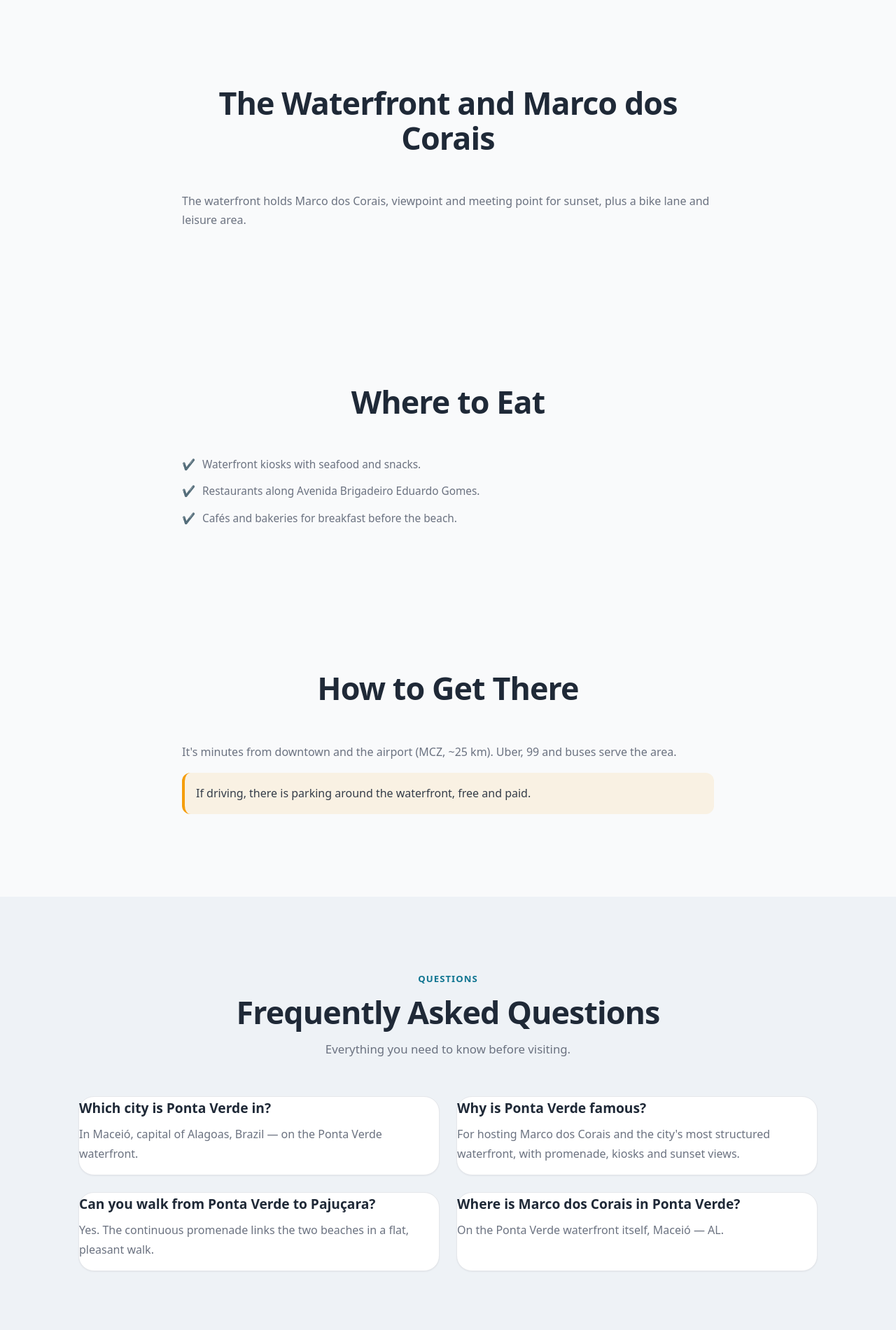
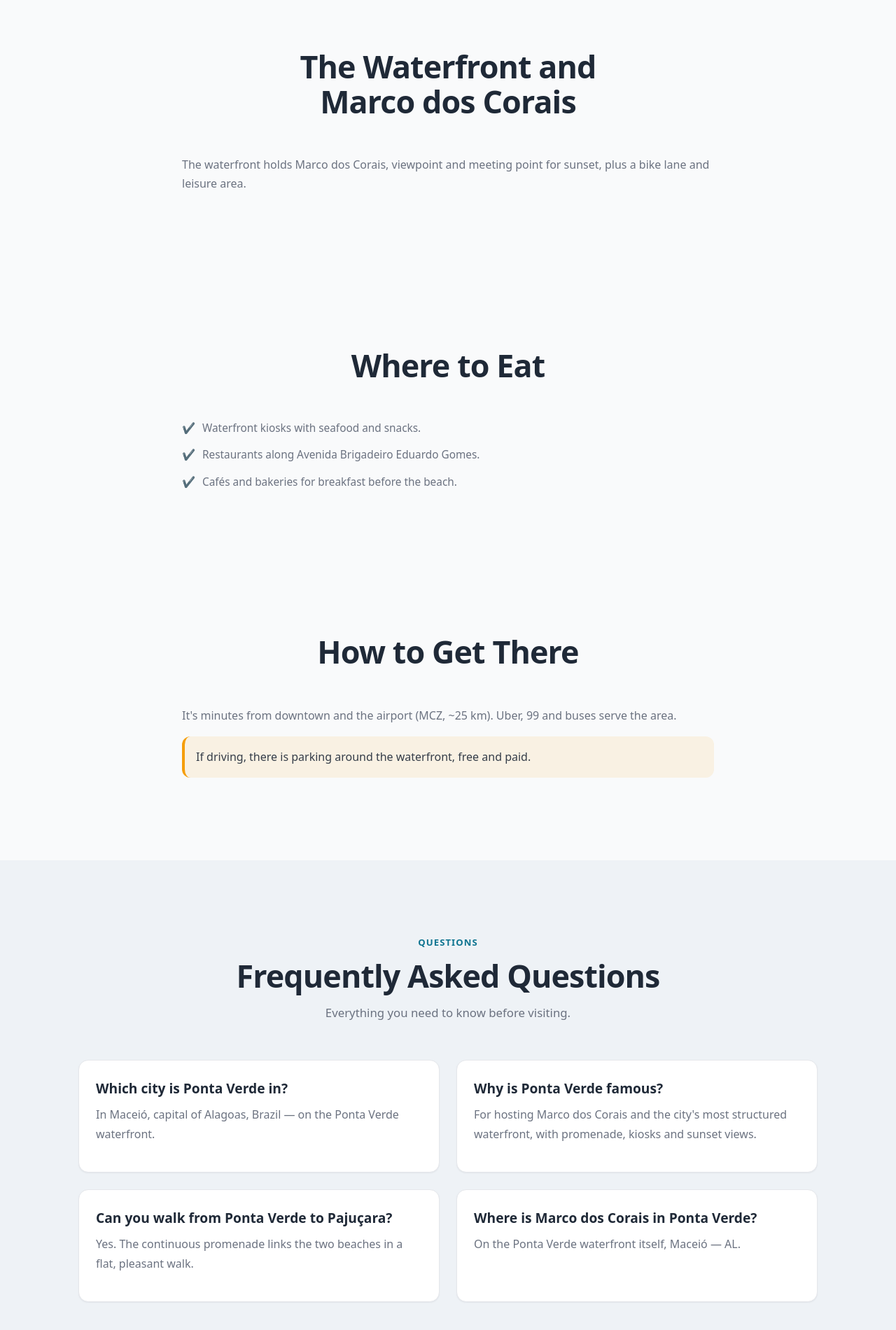
Before and after one commit to n20186005-hash/marcidoscorais, an Astro site: page /en/ponta-verde in a window 1280 px wide. Shown: the part 802-2702 px from the top of the page at 70% size. Built offline with nearby package versions, Linux system fonts and the light colour scheme; Astro itself is replaced by a stand-in of ours.

Commit message:
Prevent text overflow on localized attraction guides

```diff
--- a/src/components/TopicPage.astro
+++ b/src/components/TopicPage.astro
@@ -42,7 +42,8 @@ const related = topic.related
   .filter((r) => r.content) as { slug: string; content: TopicContent }[];
 ---
 
-<section class="section">
+<article class="topic-page">
+<section class="section topic-page__intro">
   <div class="container">
     <div class="section-head">
       <span class="section-head__eyebrow">{topic.eyebrow}</span>
@@ -166,8 +167,10 @@ const related = topic.related
       <ul class="tip-list">
         {topic.reviewPlaces.map(({ label, query, snapshot }) => (
           <li>
-            <a class="underline" href={mapsSearch(query)} target="_blank" rel="noopener">{labels.reviewsOf.replace("{place}", label)}</a>
-            {snapshot && <p>{snapshot.text} · <a class="underline" href={snapshot.source}>{labels.snapshot}</a></p>}
+            <div>
+              <a class="underline" href={mapsSearch(query)} target="_blank" rel="noopener">{labels.reviewsOf.replace("{place}", label)}</a>
+              {snapshot && <p>{snapshot.text} · <a class="underline" href={snapshot.source}>{labels.snapshot}</a></p>}
+            </div>
           </li>
         ))}
       </ul>
@@ -236,4 +239,36 @@ const related = topic.related
   )
 }
 
+</article>
+
 <script type="application/ld+json" set:html={JSON.stringify(faqLd)}></script>
+
+<style>
+  .topic-page {
+    min-inline-size: 0;
+    overflow-wrap: anywhere;
+  }
+
+  .topic-page__intro .section-head {
+    margin-bottom: 0;
+  }
+
+  .topic-page :global(.section-head__title) {
+    text-wrap: balance;
+  }
+
+  .topic-page :global(.grid > *),
+  .topic-page :global(.tip-list li > *) {
+    min-inline-size: 0;
+  }
+
+  .topic-page :global(.card) {
+    padding: clamp(16px, 2.5vw, 24px);
+    border-radius: var(--radius-md);
+  }
+
+  .topic-page :global(.btn) {
+    max-inline-size: 100%;
+    text-align: center;
+  }
+</style>
```
